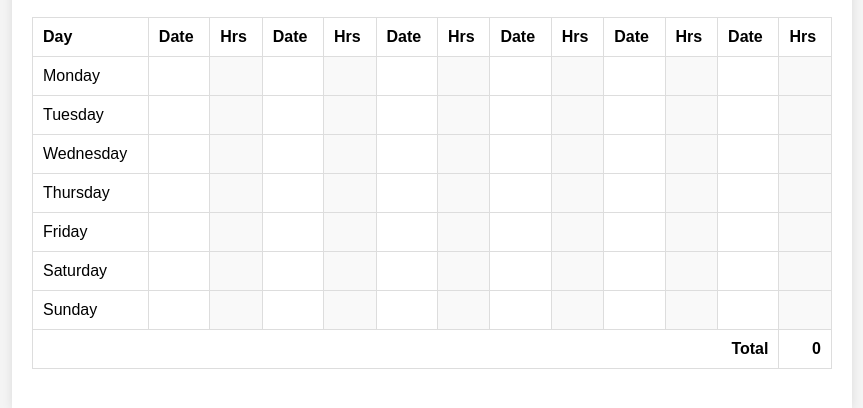
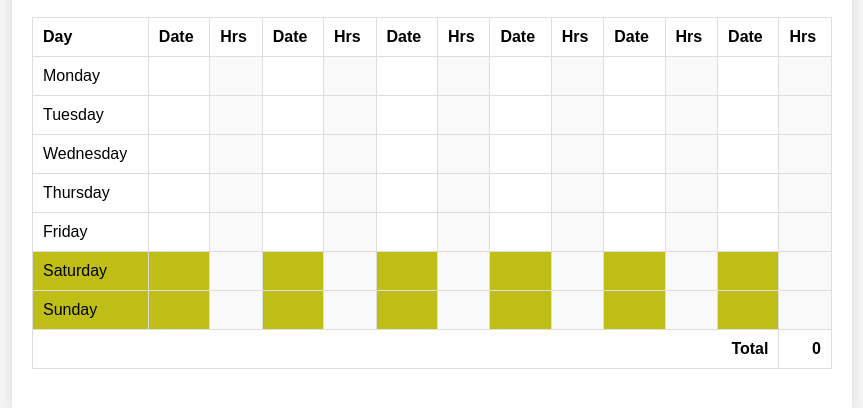
Before and after one commit to Farmer-Eds-Shed/Work-Hours-Tracker, a plain HTML site: page index.html in a window 1280 px wide. Shown: the part 174-582 px from the top of the page, without its empty margins (208-1071 px from the left). Drawn offline with Linux system fonts and the light colour scheme.

Commit message:
Highlight weekend days

```diff
--- a/index.html
+++ b/index.html
@@ -108,7 +108,7 @@
                     <td class="date-cell"></td>
                     <td contenteditable="true"></td>
                 </tr>
-                <tr>
+                <tr class="highlight">
                     <td>Saturday</td>
                     <td class="date-cell"></td>
                     <td contenteditable="true"></td>
@@ -123,7 +123,7 @@
                     <td class="date-cell"></td>
                     <td contenteditable="true"></td>
                 </tr>
-                <tr>
+                <tr class="highlight">
                     <td>Sunday</td>
                     <td class="date-cell"></td>
                     <td contenteditable="true"></td>
--- a/styles.css
+++ b/styles.css
@@ -59,3 +59,7 @@ td.gray-out {
     background-color: #e0e0e0;
     color: #a0a0a0;
 }
+
+.highlight {
+    background-color: rgb(190, 190, 22);
+}
```
